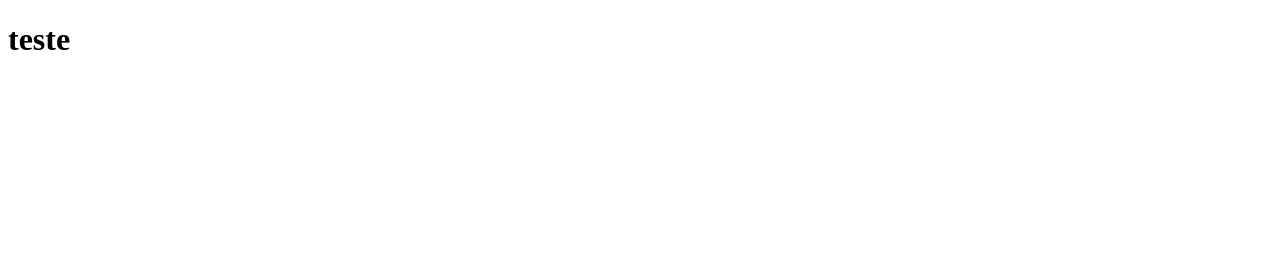
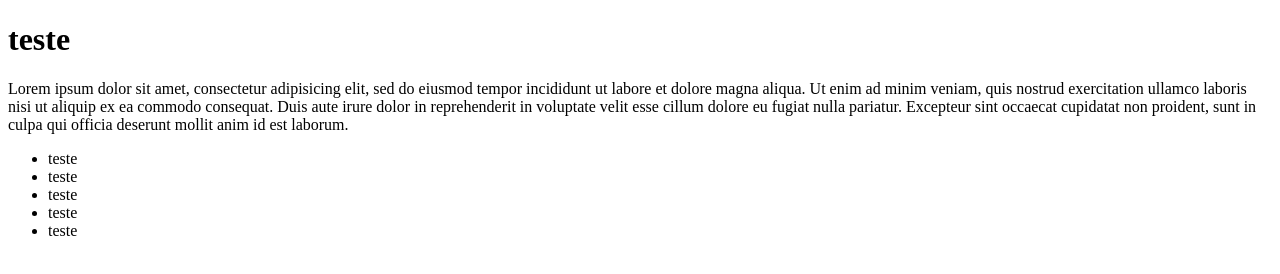
Before and after one commit to viniciusespindola/AulaGit2, a plain HTML site: page index.html in a window 1280 px wide. Drawn offline with Linux system fonts and the light colour scheme.

Commit message:
adicionada uma lista

```diff
--- a/index.html
+++ b/index.html
@@ -4,6 +4,23 @@
 	<title>titulo</title>
 </head>
 <body>
+
 <h1>teste</h1>
+
+<p>
+	Lorem ipsum dolor sit amet, consectetur adipisicing elit, sed do eiusmod
+	tempor incididunt ut labore et dolore magna aliqua. Ut enim ad minim veniam,
+	quis nostrud exercitation ullamco laboris nisi ut aliquip ex ea commodo
+	consequat. Duis aute irure dolor in reprehenderit in voluptate velit esse
+	cillum dolore eu fugiat nulla pariatur. Excepteur sint occaecat cupidatat non
+	proident, sunt in culpa qui officia deserunt mollit anim id est laborum.
+</p>
+<ul>
+	<li>teste</li>
+	<li>teste</li>
+	<li>teste</li>
+	<li>teste</li>
+	<li>teste</li>
+</ul>
 </body>
 </html>
```
